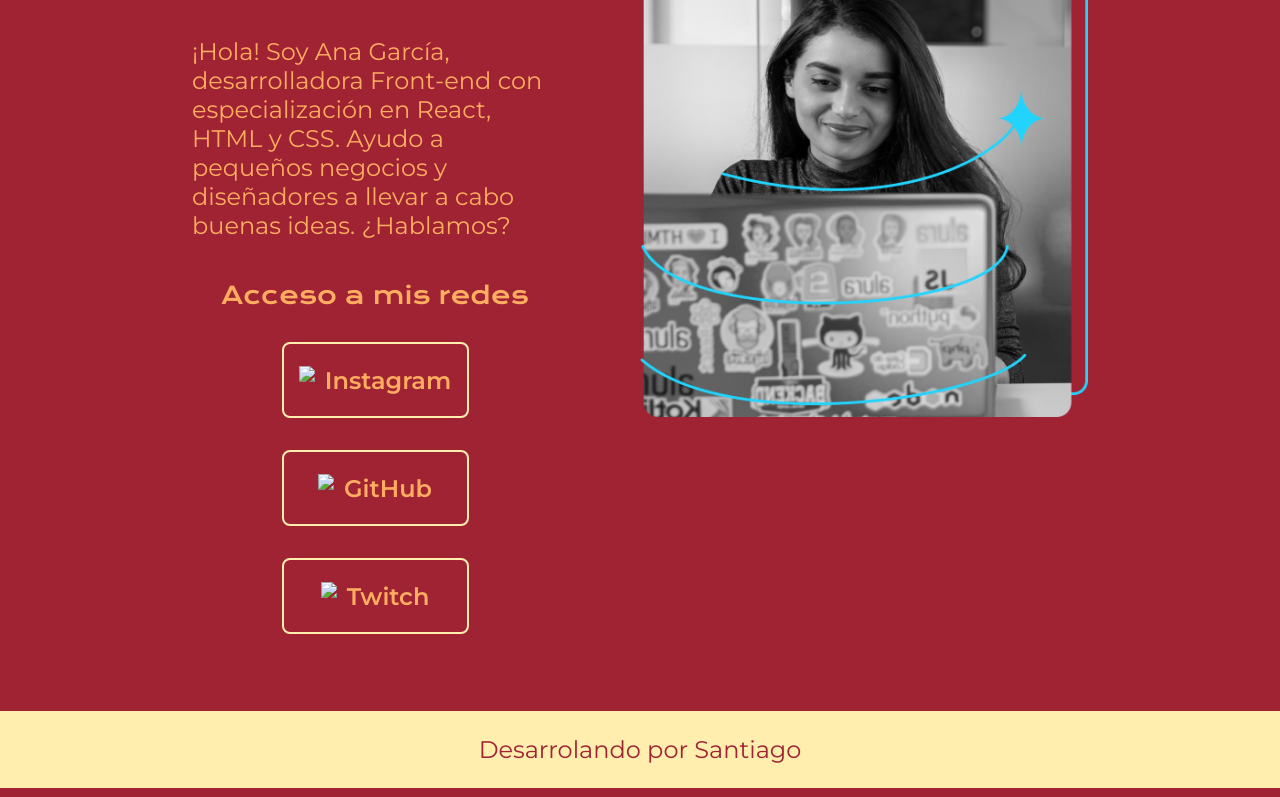
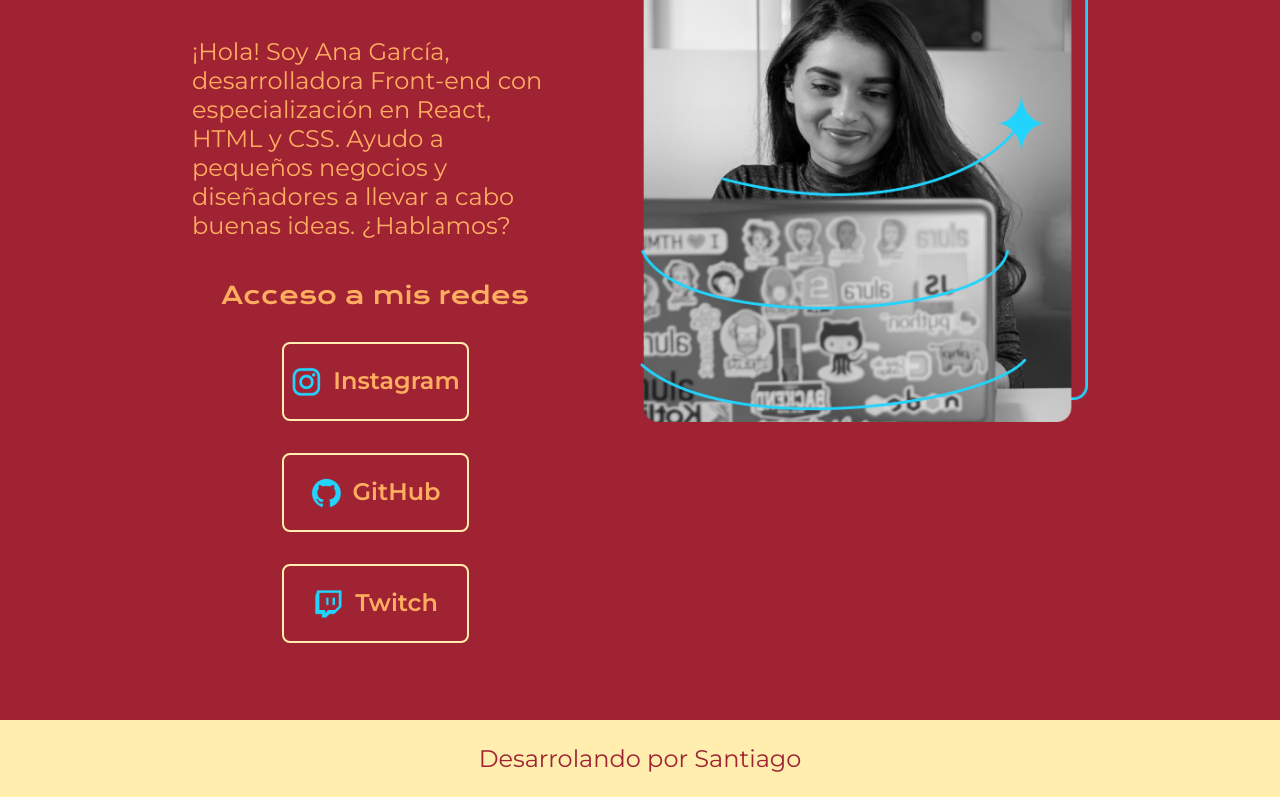
Before and after one commit to luca21Free/Proyecto, a plain HTML site: page index.html in a window 1280 px wide. Shown: the part 434-1231 px from the top of the page. Drawn offline with nearby package versions, Linux system fonts and the light colour scheme; files that its build step writes are made by us from their sources.

Commit message:
Update index.html

```diff
--- a/index.html
+++ b/index.html
@@ -5,7 +5,7 @@
     <meta http-equiv="X-UA-Compatible" content="IE=edge">
     <meta name="viewport" content="width=device-width, initial-scale=1.0">
     <title>Portafolio</title>
-    <link rel="stylesheet" href="./styles/style.css">
+    <link rel="stylesheet" href="style.css">
 
 </head>
 <body>
@@ -32,12 +32,12 @@
                     <h2 class="presentacion__enlaces_subtitulo"> Acceso a mis redes</h2>
 
                     <a class="presentacion__enlaces__link" href="https://instagram.com/">
-                        <img src="./assets/instagram.png"> Instagram </a>
+                        <img src="instagram.png"> Instagram </a>
                     <a class="presentacion__enlaces__link" href="https://github.com/">
-                        <img src="./assets/github.png">
+                        <img src="github.png">
                         GitHub</a>
                     <a class="presentacion__enlaces__link" href="https://github.com/">
-                        <img src="./assets/twitch.png">
+                        <img src="twitch.png">
                         Twitch</a>
                 </div>
 
```
